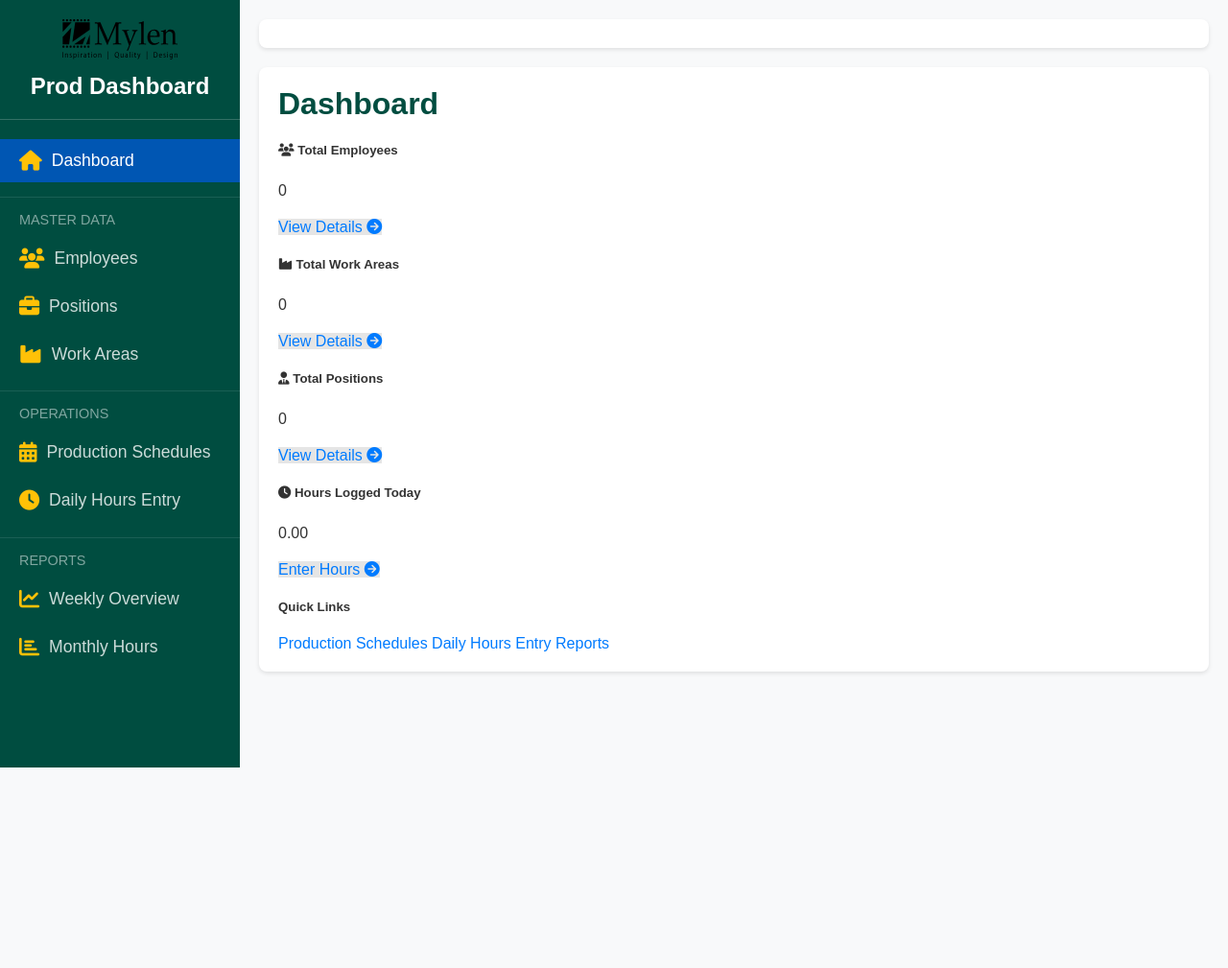
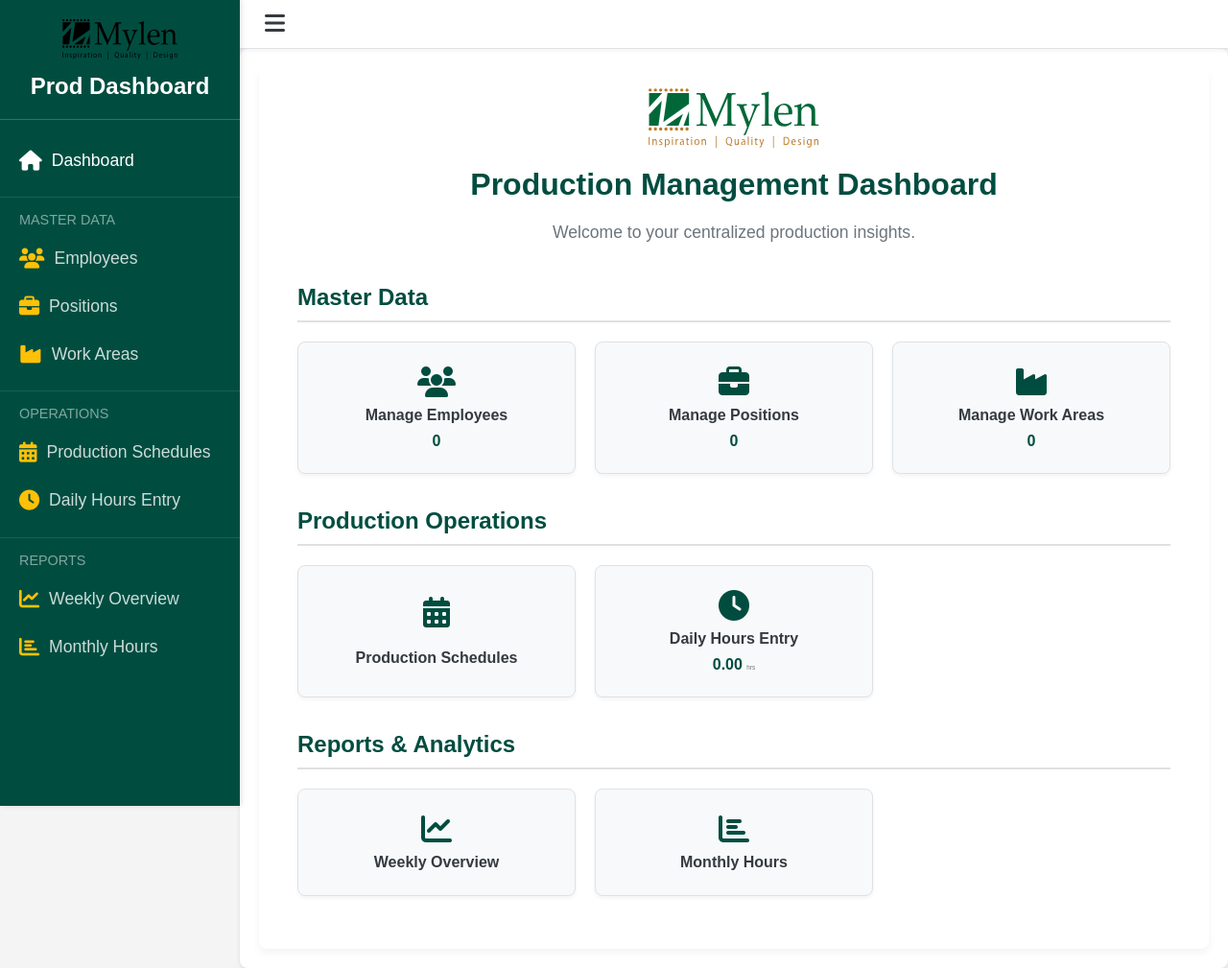
Before and after one commit to cdulong/my-production-app, a Flask app: page / in a window 1280 px wide. Shown: the whole page at 96% size. Before the commit the page ends 800 px from the top, so only its background shows below. Run offline with Flask 3, Linux system fonts and the light colour scheme; data that the repository does not hold is empty.

Commit message:
Made more UI updates.

```diff
--- a/static/css/style.css
+++ b/static/css/style.css
@@ -472,3 +472,232 @@
 .card-footer:hover {
     background-color: rgba(0, 0, 0, 0.2);
 }
+
+/* --- Dashboard Enhancements --- */
+
+.dashboard-container {
+    text-align: center;
+    background-color: #ffffff;
+    padding: 20px 40px;
+    border-radius: 8px;
+    box-shadow: 0 4px 8px rgba(0, 0, 0, 0.05);
+}
+
+.dashboard-header {
+    margin-bottom: 40px;
+}
+
+.dashboard-logo {
+    max-width: 180px;
+    margin-bottom: 15px;
+}
+
+.dashboard-header h1 {
+    color: #004d40;
+    margin-bottom: 5px;
+}
+
+.dashboard-header p {
+    color: #6c757d;
+    font-size: 1.1em;
+}
+
+.dashboard-main {
+    text-align: left;
+}
+
+.dashboard-section {
+    margin-bottom: 35px;
+}
+
+.dashboard-section h2 {
+    color: #004d40;
+    border-bottom: 2px solid #e0e0e0;
+    padding-bottom: 10px;
+    margin-bottom: 20px;
+}
+
+.button-grid {
+    display: grid;
+    grid-template-columns: repeat(auto-fill, minmax(220px, 1fr));
+    gap: 20px;
+}
+
+.dashboard-button {
+    display: flex;
+    flex-direction: column;
+    align-items: center;
+    justify-content: center;
+    padding: 25px;
+    background-color: #f8f9fa;
+    border: 1px solid #dee2e6;
+    border-radius: 8px;
+    color: #343a40;
+    text-align: center;
+    text-decoration: none;
+    transition: all 0.3s ease;
+    box-shadow: 0 2px 4px rgba(0,0,0,0.05);
+}
+
+.dashboard-button:hover {
+    transform: translateY(-5px);
+    box-shadow: 0 4px 12px rgba(0, 77, 64, 0.15);
+    background-color: #e9ecef;
+    border-color: #004d40;
+    text-decoration: none;
+}
+
+.dashboard-button .icon {
+    font-size: 2.5em;
+    margin-bottom: 15px;
+    color: #004d40;
+}
+
+.dashboard-button span {
+    font-size: 1.1em;
+    font-weight: bold;
+}
+
+/* --- Final Dashboard Button Styling --- */
+
+.dashboard-button {
+    justify-content: space-around; /* Better vertical spacing */
+}
+
+.dashboard-button .icon {
+    font-size: 2em; /* Make icons a bit smaller to give numbers room */
+    margin-bottom: 10px;
+}
+
+.dashboard-button span {
+    font-size: 1em; /* Adjust text size */
+}
+
+.button-data {
+    font-size: 2.2em;
+    font-weight: 700;
+    color: #004d40;
+    margin-top: 10px;
+    line-height: 1;
+}
+
+.button-data small {
+    font-size: 0.4em;
+    font-weight: 500;
+    color: #6c757d;
+}
+
+/* --- Collapsible Sidebar Styles (Corrected) --- */
+
+/* NEW: Make the body a flex container */
+body {
+    display: flex;
+    background-color: #f4f4f4; /* Ensure background covers page */
+}
+
+/* Ensure the sidebar has a fixed position and z-index */
+.sidebar {
+    position: fixed;
+    top: 0;
+    left: 0;
+    height: 100vh; /* Full viewport height */
+    width: 250px; /* Expanded width */
+    z-index: 1020; /* High z-index */
+    transition: width 0.3s ease-in-out; /* Animate width change */
+}
+
+.sidebar-title {
+    transition: opacity 0.3s ease-in-out;
+}
+
+/* NEW: Main content container gets a margin that will change */
+.content-container {
+    margin-left: 250px; /* Match expanded sidebar width */
+    width: calc(100% - 250px); /* Fill remaining space */
+    transition: margin-left 0.3s ease-in-out, width 0.3s ease-in-out;
+    padding: 0; /* Remove padding from this wrapper */
+    display: flex;
+    flex-direction: column;
+}
+
+/* Header for the toggle button */
+.main-header {
+    background-color: #fff;
+    padding: 10px 20px;
+    display: flex;
+    align-items: center;
+    border-bottom: 1px solid #dee2e6;
+    box-shadow: 0 2px 4px rgba(0,0,0,0.05);
+    position: sticky;
+    top: 0;
+    z-index: 1000;
+}
+
+.sidebar-toggle {
+    background: none;
+    border: none;
+    font-size: 1.5em; /* Larger icon */
+    cursor: pointer;
+    color: #343a40;
+    margin-right: 15px; /* Space between button and title */
+}
+
+.page-title {
+    margin: 0; /* Remove default margin */
+}
+
+/* This is the main content area with padding now */
+.content-body {
+    padding: 20px;
+    flex-grow: 1;
+    overflow-y: auto;
+}
+
+
+/* --- Styles for the COLLAPSED state --- */
+body.sidebar-collapsed .sidebar {
+    width: 70px; /* Collapsed width */
+}
+
+body.sidebar-collapsed .sidebar .sidebar-logo,
+body.sidebar-collapsed .sidebar .sidebar-title,
+body.sidebar-collapsed .sidebar .sidebar-menu-item span,
+body.sidebar-collapsed .sidebar .menu-category {
+    opacity: 0; /* Fade out text and logo */
+    width: 0;
+    overflow: hidden;
+    white-space: nowrap;
+}
+
+body.sidebar-collapsed .sidebar .sidebar-menu-item {
+    justify-content: center; /* Center the icon */
+}
+
+body.sidebar-collapsed .sidebar .sidebar-menu-item .fas {
+    margin-right: 0; /* Remove margin when text is hidden */
+    font-size: 1.4em; /* Make icons slightly larger when collapsed */
+}
+
+body.sidebar-collapsed .content-container {
+    margin-left: 70px; /* Match collapsed sidebar width */
+    width: calc(100% - 70px);
+}
+
+/* --- Active Sidebar Link Style --- */
+
+.sidebar-menu-item.active {
+    background-color: #004d40; /* A dark green background */
+    color: #ffffff; /* White text */
+    border-radius: 5px;
+}
+
+.sidebar-menu-item.active .fas {
+    color: #ffffff; /* White icon */
+}
+
+/* --- Action Button Container Styling --- */
+.action-buttons {
+    display: flex;
+    gap: 5px; /* Adds a small space between the buttons */
+    justify-content: flex-start;
+}
--- a/static/js/main.js
+++ b/static/js/main.js
@@ -1,26 +1,46 @@
-// static/js/main.js (Global JavaScript for UI enhancements)
 document.addEventListener('DOMContentLoaded', () => {
-    // Function to highlight the current active sidebar link
+
+    // --- 1. Existing Function to highlight the current active sidebar link ---
     function highlightActiveSidebarLink() {
-        const currentPath = window.location.pathname; // Get the path of the current page (e.g., '/', '/employees')
+        const currentPath = window.location.pathname; // Get the path of the current page
         const sidebarLinks = document.querySelectorAll('.sidebar-menu-item'); // Select all sidebar links
 
         sidebarLinks.forEach(link => {
+            const linkPath = link.getAttribute('href');
             link.classList.remove('active'); // Remove 'active' class from all links first
 
-            // Check if the link's href matches the current path
-            // Handle root path separately, as href="/" matches all paths
-            if (currentPath === '/' && link.getAttribute('href') === '/') {
+            // Check if the link's href matches the current path.
+            // Using startsWith handles cases like /employees and /employees/1
+            if (linkPath !== '/' && currentPath.startsWith(linkPath)) {
                 link.classList.add('active');
-            } else if (currentPath !== '/' && link.getAttribute('href') !== '/' && currentPath.startsWith(link.getAttribute('href'))) {
-                // For subpages, check if currentPath starts with the link's href (e.g., /employees matches /employees/1)
+            } else if (linkPath === '/' && currentPath === '/') {
+                // Handle the root path explicitly
                 link.classList.add('active');
             }
         });
     }
 
-    // Call the function on initial page load
+    // Call the highlight function on initial page load
     highlightActiveSidebarLink();
 
-    // You can add other global JavaScript functions here if needed
+
+    // --- 2. New Functionality for the collapsible sidebar ---
+    const sidebarToggle = document.getElementById('sidebar-toggle');
+    const body = document.body;
+
+    if (sidebarToggle) {
+
+        // Add click event listener to the toggle button
+        sidebarToggle.addEventListener('click', function() {
+            body.classList.toggle('sidebar-collapsed');
+
+            // Save the new state to localStorage
+            if (body.classList.contains('sidebar-collapsed')) {
+                localStorage.setItem('sidebarCollapsed', 'true');
+            } else {
+                localStorage.setItem('sidebarCollapsed', 'false');
+            }
+        });
+    }
+
 });
--- a/templates/base.html
+++ b/templates/base.html
@@ -6,37 +6,51 @@
     <title>{% block title %}Production App{% endblock %}</title>
     <link rel="stylesheet" href="{{ url_for('static', filename='css/style.css') }}">
     <link rel="stylesheet" href="{{ url_for('static', filename='fontawesome/css/all.min.css') }}">
-    {% block extra_head_content %}{% endblock %} </head>
+    {% block extra_head_content %}{% endblock %}
+</head>
 <body>
-    <div class="main-layout">
-        <nav class="sidebar">
+    <script>
+        if (localStorage.getItem('sidebarCollapsed') === 'true') {
+            document.body.classList.add('sidebar-collapsed');
+        }
+    </script>
+    <nav class="sidebar" id="sidebar">
         <div class="sidebar-header">
+            <a href="{{ url_for('index') }}">
                 <img src="{{ url_for('static', filename='images/logo_FINAL-black.svg') }}" alt="Company Logo" class="sidebar-logo">
-                <h2>Prod Dashboard</h2>
+                <h2 class="sidebar-title">Prod Dashboard</h2>
+            </a>
         </div>
         <ul class="sidebar-menu">
-                <li><a href="/" class="sidebar-menu-item"><i class="fas fa-home"></i> <span>Dashboard</span></a></li>
+            <li><a href="{{ url_for('index') }}" class="sidebar-menu-item"><i class="fas fa-home"></i> <span>Dashboard</span></a></li>
             <li class="menu-category">Master Data</li>
-                <li><a href="/employees" class="sidebar-menu-item"><i class="fas fa-users"></i> <span>Employees</span></a></li>
-                <li><a href="/positions" class="sidebar-menu-item"><i class="fas fa-briefcase"></i> <span>Positions</span></a></li>
-                <li><a href="/work-areas" class="sidebar-menu-item"><i class="fas fa-industry"></i> <span>Work Areas</span></a></li>
+            <li><a href="{{ url_for('employees_page') }}" class="sidebar-menu-item"><i class="fas fa-users"></i> <span>Employees</span></a></li>
+            <li><a href="{{ url_for('positions_page') }}" class="sidebar-menu-item"><i class="fas fa-briefcase"></i> <span>Positions</span></a></li>
+            <li><a href="{{ url_for('work_areas_page') }}" class="sidebar-menu-item"><i class="fas fa-industry"></i> <span>Work Areas</span></a></li>
             <li class="menu-category">Operations</li>
-                <li><a href="/production-weeks" class="sidebar-menu-item"><i class="fas fa-calendar-alt"></i> <span>Production Schedules</span></a></li>
-                <li><a href="/daily-hours-entry" class="sidebar-menu-item"><i class="fas fa-clock"></i> <span>Daily Hours Entry</span></a></li>
+            <li><a href="{{ url_for('production_weeks_page') }}" class="sidebar-menu-item"><i class="fas fa-calendar-alt"></i> <span>Production Schedules</span></a></li>
+            <li><a href="{{ url_for('daily_hours_entry_page') }}" class="sidebar-menu-item"><i class="fas fa-clock"></i> <span>Daily Hours Entry</span></a></li>
             <li class="menu-category">Reports</li>
-                <li><a href="/reports" class="sidebar-menu-item"><i class="fas fa-chart-line"></i> <span>Weekly Overview</span></a></li>
-                <li><a href="/monthly-work-area-hours-report" class="sidebar-menu-item"><i class="fas fa-chart-bar"></i> <span>Monthly Hours</span></a></li>
+            <li><a href="{{ url_for('reports_page') }}" class="sidebar-menu-item"><i class="fas fa-chart-line"></i> <span>Weekly Overview</span></a></li>
+            <li><a href="{{ url_for('monthly_work_area_hours_report_page') }}" class="sidebar-menu-item"><i class="fas fa-chart-bar"></i> <span>Monthly Hours</span></a></li>
         </ul>
     </nav>
-        <div class="main-content">
-            <header class="content-header">
+
+    <div class="content-container" id="main-content">
+        <header class="main-header">
+            <button class="sidebar-toggle" id="sidebar-toggle">
+                <i class="fas fa-bars"></i>
+            </button>
             <h1 class="page-title">{% block page_title %}{% endblock %}</h1>
         </header>
+
         <main class="content-body">
-                {% block content %}{% endblock %} </main>
+            {% block content %}{% endblock %}
+        </main>
     </div>
-    </div>
+
     {% block extra_body_scripts %}
         <script src="{{ url_for('static', filename='js/main.js') }}"></script>
-    {% endblock %} </body>
+    {% endblock %}
+</body>
 </html>
--- a/templates/daily_hours_entry.html
+++ b/templates/daily_hours_entry.html
@@ -43,5 +43,5 @@
 {% endblock %}
 
 {% block extra_body_scripts %}
-    <script src="{{ url_for('static', filename='js/daily_hours_entry.js') }}"></script>
+    {{ super() }} <script src="{{ url_for('static', filename='js/daily_hours_entry.js') }}"></script>
 {% endblock %}
--- a/templates/employees.html
+++ b/templates/employees.html
@@ -70,6 +70,6 @@
 {% endblock %}
 
 {% block extra_body_scripts %}
+    {{ super() }} <script src="{{ url_for('static', filename='js/employees.js') }}"></script>
     <script src="{{ url_for('static', filename='js/Sortable.min.js') }}"></script>
-    <script src="{{ url_for('static', filename='js/employees.js') }}"></script>
 {% endblock %}
--- a/templates/index.html
+++ b/templates/index.html
@@ -1,60 +1,65 @@
 {% extends "base.html" %}
 
+{% block title %}Production Management Dashboard{% endblock %}
+
 {% block content %}
-<h1 class="mb-4">Dashboard</h1>
+<div class="dashboard-container">
+    <header class="dashboard-header">
+        <img src="{{ url_for('static', filename='images/logo_FINAL.svg') }}" alt="Company Logo" class="dashboard-logo">
+        <h1>Production Management Dashboard</h1>
+        <p>Welcome to your centralized production insights.</p>
+    </header>
 
-<div class="row">
-    <div class="col-md-3 mb-4">
-        <div class="card text-white bg-primary h-100">
-            <div class="card-body">
-                <h5 class="card-title"><i class="fas fa-users"></i> Total Employees</h5>
-                <p class="card-text display-4">{{ total_employees }}</p>
+    <main class="dashboard-main">
+        <section class="dashboard-section">
+            <h2>Master Data</h2>
+            <div class="button-grid">
+                <a href="{{ url_for('employees_page') }}" class="dashboard-button">
+                    <i class="fas fa-users icon"></i>
+                    <span>Manage Employees</span>
+                    <span class="button-data">{{ total_employees }}</span>
+                </a>
+                <a href="{{ url_for('positions_page') }}" class="dashboard-button">
+                    <i class="fas fa-briefcase icon"></i>
+                    <span>Manage Positions</span>
+                    <span class="button-data">{{ total_positions }}</span>
+                </a>
+                <a href="{{ url_for('work_areas_page') }}" class="dashboard-button">
+                    <i class="fas fa-industry icon"></i>
+                    <span>Manage Work Areas</span>
+                    <span class="button-data">{{ total_work_areas }}</span>
+                </a>
             </div>
-            <a href="{{ url_for('employees_page') }}" class="card-footer text-white">View Details <i class="fas fa-arrow-circle-right"></i></a>
-        </div>
-    </div>
-    <div class="col-md-3 mb-4">
-        <div class="card text-white bg-success h-100">
-            <div class="card-body">
-                <h5 class="card-title"><i class="fas fa-industry"></i> Total Work Areas</h5>
-                <p class="card-text display-4">{{ total_work_areas }}</p>
+        </section>
+
+        <section class="dashboard-section">
+            <h2>Production Operations</h2>
+            <div class="button-grid">
+                <a href="{{ url_for('production_weeks_page') }}" class="dashboard-button">
+                    <i class="fas fa-calendar-alt icon"></i>
+                    <span>Production Schedules</span>
+                </a>
+                <a href="{{ url_for('daily_hours_entry_page') }}" class="dashboard-button">
+                    <i class="fas fa-clock icon"></i>
+                    <span>Daily Hours Entry</span>
+                    <span class="button-data">{{ "%.2f"|format(todays_hours) }} <small>hrs</small></span>
+                </a>
             </div>
-            <a href="{{ url_for('work_areas_page') }}" class="card-footer text-white">View Details <i class="fas fa-arrow-circle-right"></i></a>
-        </div>
-    </div>
-    <div class="col-md-3 mb-4">
-        <div class="card text-white bg-info h-100">
-            <div class="card-body">
-                <h5 class="card-title"><i class="fas fa-user-tie"></i> Total Positions</h5>
-                <p class="card-text display-4">{{ total_positions }}</p>
+        </section>
+
+        <section class="dashboard-section">
+            <h2>Reports & Analytics</h2>
+            <div class="button-grid">
+                <a href="{{ url_for('reports_page') }}" class="dashboard-button">
+                    <i class="fas fa-chart-line icon"></i>
+                    <span>Weekly Overview</span>
+                </a>
+                <a href="{{ url_for('monthly_work_area_hours_report_page') }}" class="dashboard-button">
+                    <i class="fas fa-chart-bar icon"></i>
+                    <span>Monthly Hours</span>
+                </a>
             </div>
-            <a href="{{ url_for('positions_page') }}" class="card-footer text-white">View Details <i class="fas fa-arrow-circle-right"></i></a>
-        </div>
-    </div>
-    <div class="col-md-3 mb-4">
-        <div class="card text-white bg-warning h-100">
-            <div class="card-body">
-                <h5 class="card-title"><i class="fas fa-clock"></i> Hours Logged Today</h5>
-                <p class="card-text display-4">{{ "%.2f"|format(todays_hours) }}</p>
-            </div>
-            <a href="{{ url_for('daily_hours_entry_page') }}" class="card-footer text-white">Enter Hours <i class="fas fa-arrow-circle-right"></i></a>
-        </div>
-    </div>
+        </section>
+    </main>
 </div>
-
-<div class="row">
-    <div class="col-md-6">
-        <div class="card">
-            <div class="card-body">
-                <h5 class="card-title">Quick Links</h5>
-                <div class="list-group">
-                    <a href="{{ url_for('production_weeks_page') }}" class="list-group-item list-group-item-action">Production Schedules</a>
-                    <a href="{{ url_for('daily_hours_entry_page') }}" class="list-group-item list-group-item-action">Daily Hours Entry</a>
-                    <a href="{{ url_for('reports_page') }}" class="list-group-item list-group-item-action">Reports</a>
-                </div>
-            </div>
-        </div>
-    </div>
-</div>
-
 {% endblock %}
--- a/templates/monthly_work_area_hours_report.html
+++ b/templates/monthly_work_area_hours_report.html
@@ -67,5 +67,5 @@
 {% endblock %}
 
 {% block extra_body_scripts %}
-    <script src="{{ url_for('static', filename='js/monthly_work_area_hours_report.js') }}"></script>
+    {{ super() }} <script src="{{ url_for('static', filename='js/monthly_work_area_hours_report.js') }}"></script>
 {% endblock %}
--- a/templates/positions.html
+++ b/templates/positions.html
@@ -32,6 +32,6 @@
 {% endblock %}
 
 {% block extra_body_scripts %}
+    {{ super() }} <script src="{{ url_for('static', filename='js/positions.js') }}"></script>
     <script src="{{ url_for('static', filename='js/Sortable.min.js') }}"></script>
-    <script src="{{ url_for('static', filename='js/positions.js') }}"></script>
 {% endblock %}
--- a/templates/production_weeks.html
+++ b/templates/production_weeks.html
@@ -49,5 +49,5 @@
 {% endblock %}
 
 {% block extra_body_scripts %}
-    <script src="{{ url_for('static', filename='js/production_weeks.js') }}"></script>
+    {{ super() }} <script src="{{ url_for('static', filename='js/production_weeks.js') }}"></script>
 {% endblock %}
--- a/templates/reports.html
+++ b/templates/reports.html
@@ -35,5 +35,6 @@
 {% endblock %}
 
 {% block extra_body_scripts %}
+    {{ super() }} <script src="{{ url_for('static', filename='js/html2canvas.min.js') }}"></script>
     <script src="{{ url_for('static', filename='js/reports.js') }}"></script>
 {% endblock %}
--- a/templates/work_areas.html
+++ b/templates/work_areas.html
@@ -34,6 +34,6 @@
 {% endblock %}
 
 {% block extra_body_scripts %}
+    {{ super() }} <script src="{{ url_for('static', filename='js/work_areas.js') }}"></script>
     <script src="{{ url_for('static', filename='js/Sortable.min.js') }}"></script>
-    <script src="{{ url_for('static', filename='js/work_areas.js') }}"></script>
 {% endblock %}
```
Also changed, not shown: static/js/positions.js (+38 -2 lines), static/js/work_areas.js (+38 -2 lines). Lines whose indentation alone changed are shown as unchanged.
